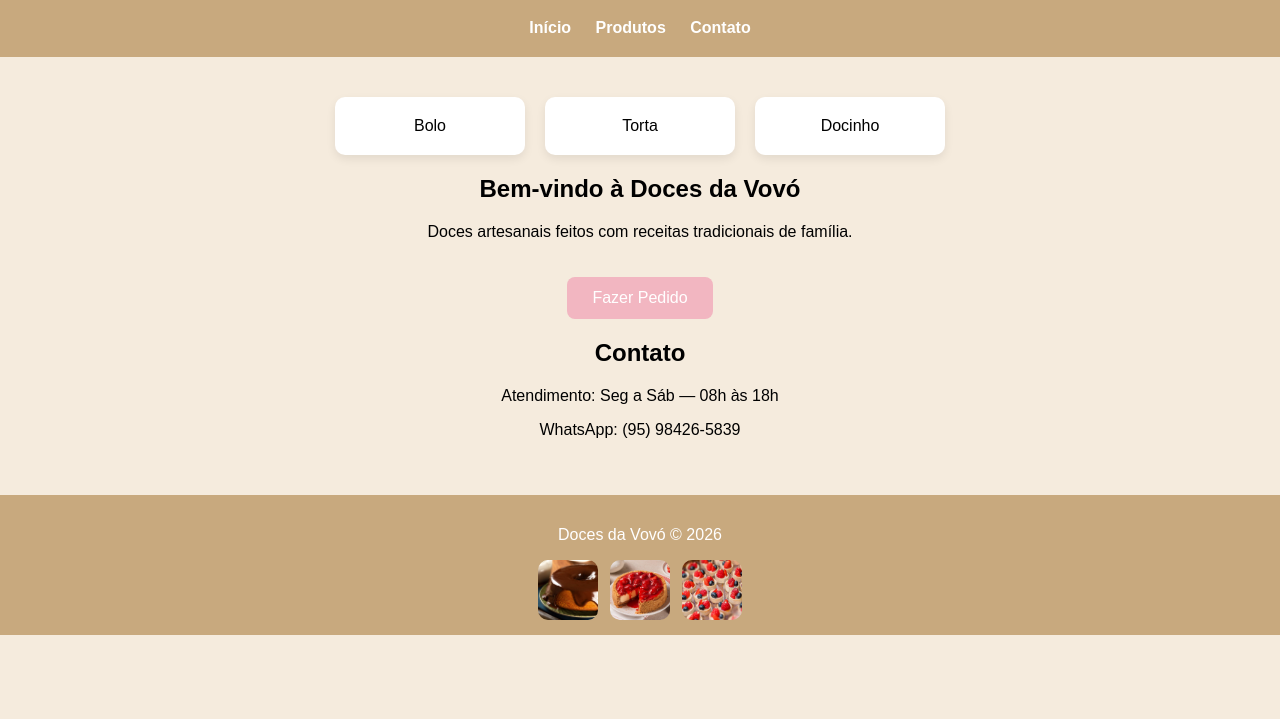
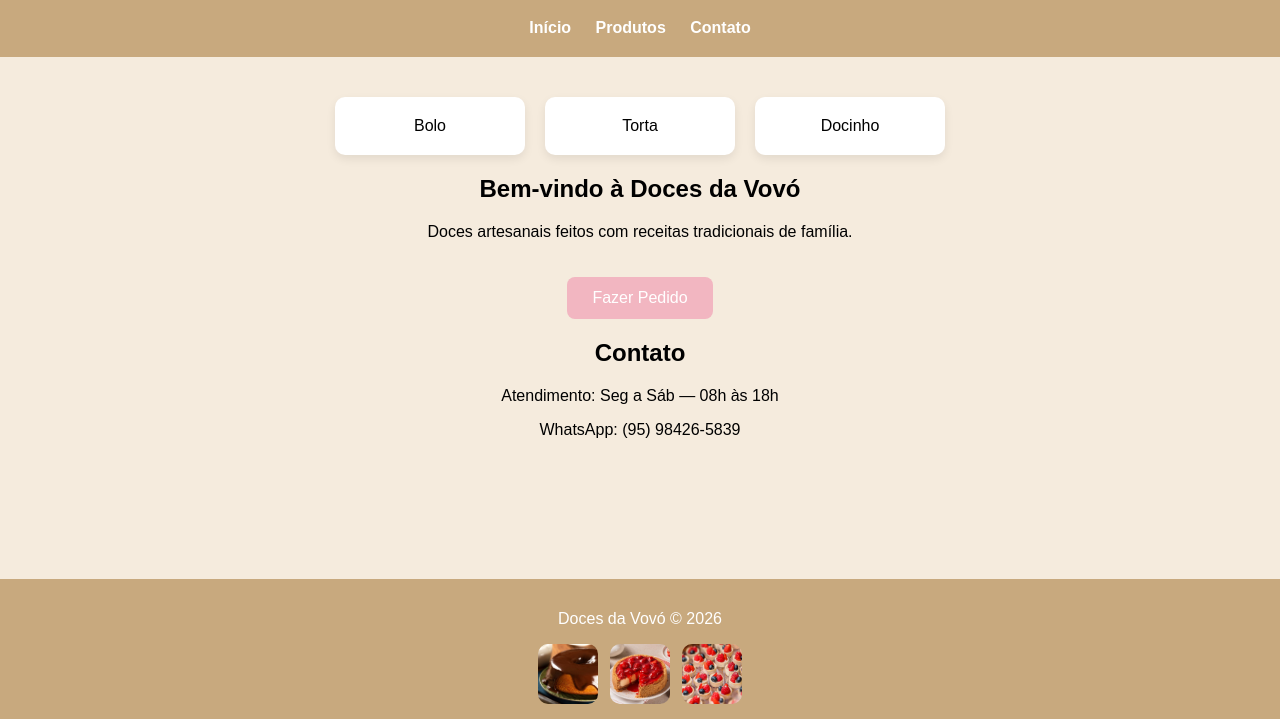
Before and after one commit to marinhopatricia/Novo-Site-Institucional, a plain HTML site: page index.html in a window 1280 px wide. Shown: the part 81-800 px from the top of the page. Drawn offline with Linux system fonts and the light colour scheme.

Commit message:
Corrigido todo o código

```diff
--- a/style.css
+++ b/style.css
@@ -1,9 +1,24 @@
-body {
+/* Layout geral */
+html, body {
+    height: 100%;
     margin: 0;
     font-family: Arial, sans-serif;
     background-color: #F5EBDD;
 }
 
+body {
+    display: flex;
+    flex-direction: column;
+    min-height: 100vh;
+}
+
+main {
+    flex: 1;
+    padding: 40px;
+    text-align: center;
+}
+
+/* Cabeçalho */
 header {
     background-color: #C8A97E;
     padding: 20px;
@@ -18,11 +33,7 @@ nav a {
     font-weight: bold;
 }
 
-main {
-    padding: 40px;
-    text-align: center;
-}
-
+/* Cards */
 .produtos {
     display: flex;
     justify-content: center;
@@ -38,6 +49,7 @@ main {
     box-shadow: 0 4px 10px rgba(0,0,0,0.08);
 }
 
+/* Botão */
 .btn {
     display: inline-block;
     margin-top: 20px;
@@ -48,6 +60,7 @@ main {
     text-decoration: none;
 }
 
+/* Rodapé */
 footer {
     background-color: #C8A97E;
     color: white;
@@ -56,14 +69,14 @@ footer {
 }
 
 /* Galeria do rodapé */
-footer .galeria-rodape {
+.galeria-rodape {
     margin-top: 12px;
     display: flex;
     justify-content: center;
     gap: 12px;
 }
 
-footer .galeria-rodape img {
+.galeria-rodape img {
     width: 60px;
     height: 60px;
     object-fit: cover;
```
